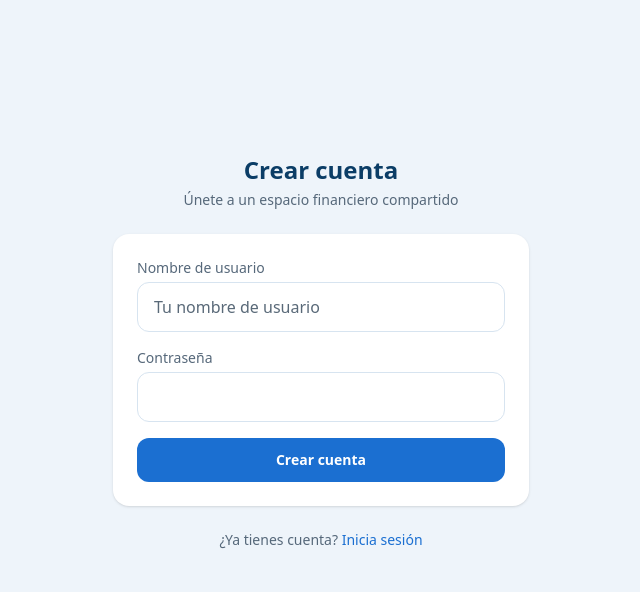
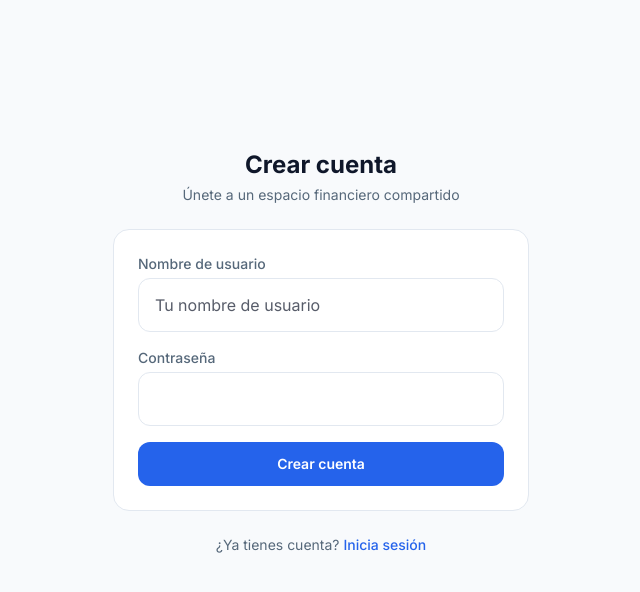
Before and after one commit to andrwdnc/not_problems_app, a Next.js app: page /signup in a window 1280 px wide. Shown: the top 592 px of the page, without its empty margins (319-959 px from the left). Built offline with nearby package versions, Linux system fonts and the light colour scheme; no server answers; the database is empty.

Commit message:
refactor(ui): modern palette, Inter font, flatter cards, stronger ring

```diff
--- a/src/app/globals.css
+++ b/src/app/globals.css
@@ -1,21 +1,23 @@
 @import "tailwindcss";
 
 @theme {
-  --color-brand-navy: #0B3D66;
-  --color-brand-primary: #1B6FD1;
-  --color-brand-sky: #6FB1F0;
-  --color-brand-pale: #DCEBFB;
-  --color-brand-bg: #EEF4FA;
+  --color-brand-navy: #0F172A;
+  --color-brand-primary: #2563EB;
+  --color-brand-sky: #60A5FA;
+  --color-brand-pale: #EFF6FF;
+  --color-brand-bg: #F8FAFC;
   --color-brand-surface: #FFFFFF;
-  --color-brand-ink: #12293F;
+  --color-brand-ink: #0F172A;
   --color-brand-muted: #56687A;
-  --color-brand-border: #D7E4F0;
+  --color-brand-border: #E2E8F0;
 
-  --color-financial-positive: #1F9E6D;
-  --color-financial-positiveBg: #E4F5EE;
-  --color-financial-negative: #E2574C;
-  --color-financial-negativeBg: #FCEAE8;
-  --color-financial-amber: #D98E1B;
+  --color-financial-positive: #10B981;
+  --color-financial-positiveBg: #ECFDF5;
+  --color-financial-negative: #EF4444;
+  --color-financial-negativeBg: #FEF2F2;
+  --color-financial-amber: #F59E0B;
+
+  --font-sans: var(--font-inter), system-ui, -apple-system, 'Segoe UI', Roboto, sans-serif;
 
   /* Barra de progreso indeterminado mientras se resuelve una navegación. */
   --animate-navegacion: navegacion 1.1s ease-in-out infinite;
--- a/src/app/layout.tsx
+++ b/src/app/layout.tsx
@@ -1,6 +1,13 @@
 import type { Metadata, Viewport } from 'next';
+import { Inter } from 'next/font/google';
 import './globals.css';
 import { app } from '@/literals';
+
+const inter = Inter({
+  subsets: ['latin'],
+  display: 'swap',
+  variable: '--font-inter',
+});
 
 export const metadata: Metadata = {
   title: app.nombre,
@@ -11,98 +18,32 @@ export const metadata: Metadata = {
     capable: true,
     statusBarStyle: 'default',
     title: app.nombre,
-    // Cada splash se declara con la media query del dispositivo al que
-    // corresponde. iOS solo muestra el splash si encuentra una imagen cuyo
-    // media encaje EXACTAMENTE con el del terminal; sin coincidencia, en su
-    // lugar se ve negro mientras carga el arranque en modo standalone.
-    // Las dimensiones son las lógicas (px de imagen / densidad), porque
-    // `device-width` y `device-height` se miden en puntos CSS, no en píxeles.
-    // Se ordenan de menor a mayor ancho lógico para que se demi más fácil.
     startupImage: [
-      {
-        url: '/splash-1125_2436.png',
-        media:
-          '(device-width: 375px) and (device-height: 812px) and (-webkit-device-pixel-ratio: 3) and (orientation: portrait)',
-      },
-      {
-        url: '/splash-1170_2532.png',
-        media:
-          '(device-width: 390px) and (device-height: 844px) and (-webkit-device-pixel-ratio: 3) and (orientation: portrait)',
-      },
-      {
-        // iPhone 15, 15 Pro, 16, 14 Pro
-        url: '/splash-1179_2556.png',
-        media:
-          '(device-width: 393px) and (device-height: 852px) and (-webkit-device-pixel-ratio: 3) and (orientation: portrait)',
-      },
-      {
-        // iPhone 17, 17 Pro, 16 Pro
-        url: '/splash-1206_2622.png',
-        media:
-          '(device-width: 402px) and (device-height: 874px) and (-webkit-device-pixel-ratio: 3) and (orientation: portrait)',
-      },
-      {
-        url: '/splash-828_1792.png',
-        media:
-          '(device-width: 414px) and (device-height: 896px) and (-webkit-device-pixel-ratio: 2) and (orientation: portrait)',
-      },
-      {
-        // iPhone XS Max, 11 Pro Max
-        url: '/splash-1242_2688.png',
-        media:
-          '(device-width: 414px) and (device-height: 896px) and (-webkit-device-pixel-ratio: 3) and (orientation: portrait)',
-      },
-      {
-        // iPhone Air
-        url: '/splash-1260_2736.png',
-        media:
-          '(device-width: 420px) and (device-height: 912px) and (-webkit-device-pixel-ratio: 3) and (orientation: portrait)',
-      },
-      {
-        // iPhone 12 Pro Max, 13 Pro Max, 14 Plus
-        url: '/splash-1284_2778.png',
-        media:
-          '(device-width: 428px) and (device-height: 926px) and (-webkit-device-pixel-ratio: 3) and (orientation: portrait)',
-      },
-      {
-        // iPhone 14 Pro Max, 15 Plus, 15 Pro Max
-        url: '/splash-1290_2796.png',
-        media:
-          '(device-width: 430px) and (device-height: 932px) and (-webkit-device-pixel-ratio: 3) and (orientation: portrait)',
-      },
-      {
-        // iPhone 17 Pro Max, 16 Pro Max
-        url: '/splash-1320_2868.png',
-        media:
-          '(device-width: 440px) and (device-height: 956px) and (-webkit-device-pixel-ratio: 3) and (orientation: portrait)',
-      },
+      { url: '/splash-1125_2436.png', media: '(device-width: 375px) and (device-height: 812px) and (-webkit-device-pixel-ratio: 3) and (orientation: portrait)' },
+      { url: '/splash-1170_2532.png', media: '(device-width: 390px) and (device-height: 844px) and (-webkit-device-pixel-ratio: 3) and (orientation: portrait)' },
+      { url: '/splash-1179_2556.png', media: '(device-width: 393px) and (device-height: 852px) and (-webkit-device-pixel-ratio: 3) and (orientation: portrait)' },
+      { url: '/splash-1206_2622.png', media: '(device-width: 402px) and (device-height: 874px) and (-webkit-device-pixel-ratio: 3) and (orientation: portrait)' },
+      { url: '/splash-828_1792.png', media: '(device-width: 414px) and (device-height: 896px) and (-webkit-device-pixel-ratio: 2) and (orientation: portrait)' },
+      { url: '/splash-1242_2688.png', media: '(device-width: 414px) and (device-height: 896px) and (-webkit-device-pixel-ratio: 3) and (orientation: portrait)' },
+      { url: '/splash-1260_2736.png', media: '(device-width: 420px) and (device-height: 912px) and (-webkit-device-pixel-ratio: 3) and (orientation: portrait)' },
+      { url: '/splash-1284_2778.png', media: '(device-width: 428px) and (device-height: 926px) and (-webkit-device-pixel-ratio: 3) and (orientation: portrait)' },
+      { url: '/splash-1290_2796.png', media: '(device-width: 430px) and (device-height: 932px) and (-webkit-device-pixel-ratio: 3) and (orientation: portrait)' },
+      { url: '/splash-1320_2868.png', media: '(device-width: 440px) and (device-height: 956px) and (-webkit-device-pixel-ratio: 3) and (orientation: portrait)' },
     ],
   },
-  formatDetection: {
-    telephone: false,
-  },
-  icons: {
-    icon: '/icon-192.png',
-    apple: '/apple-touch-icon.png',
-  },
+  formatDetection: { telephone: false },
+  icons: { icon: '/icon-192.png', apple: '/apple-touch-icon.png' },
 };
 
 export const viewport: Viewport = {
   themeColor: '#0B3D66',
-  // Permite que el layout se extienda bajo el notch y la barra de gestos:
-  // sin esto `env(safe-area-inset-*)` resuelve a 0 y el padding inferior de
-  // la barra de navegación no reserva el espacio de la home indicator.
   viewportFit: 'cover',
 };
 
-export default function RootLayout({
-  children,
-}: Readonly<{
-  children: React.ReactNode;
-}>) {
+export default function RootLayout({ children }: Readonly<{ children: React.ReactNode }>) {
   return (
-    <html lang="es">
-      <body className="min-h-screen antialiased">{children}</body>
+    <html lang="es" className={inter.variable}>
+      <body className="min-h-screen antialiased font-sans">{children}</body>
     </html>
   );
 }
--- a/src/components/features/AnilloProgreso.tsx
+++ b/src/components/features/AnilloProgreso.tsx
@@ -33,15 +33,15 @@ export function AnilloProgreso({
           r={radio}
           fill="none"
           stroke="var(--color-brand-pale)"
-          strokeWidth="18"
+          strokeWidth="14"
         />
         <circle
           cx="100"
           cy="100"
           r={radio}
           fill="none"
-          stroke="var(--color-financial-negative)"
-          strokeWidth="18"
+          stroke={superada ? 'var(--color-financial-negative)' : 'var(--color-brand-primary)'}
+          strokeWidth="14"
           strokeLinecap="round"
           strokeDasharray={circunferencia}
           strokeDashoffset={circunferencia - progreso}
--- a/src/components/features/InicioResumen.tsx
+++ b/src/components/features/InicioResumen.tsx
@@ -30,7 +30,7 @@ export function InicioResumen({ vista }: { vista: InicioResumenVista }) {
   return (
     <>
       <header className="flex items-center justify-between">
-        <h1 className="text-xl font-bold text-brand-navy">{vista.titulo}</h1>
+        <h1 className="text-2xl font-bold text-brand-navy">{vista.titulo}</h1>
       </header>
 
       {vista.hayDatos ? (
--- a/src/components/features/pantallas/PantallaGastos.tsx
+++ b/src/components/features/pantallas/PantallaGastos.tsx
@@ -34,7 +34,7 @@ export function PantallaGastos({
   vista: Promise<VistaPantallaGastos>;
 }) {
   return (
-    <div className="space-y-4">
+    <div className="space-y-6">
       <h1 className="text-xl font-bold text-brand-navy">{titulo}</h1>
       <Suspense fallback={<GastosSectionSkeleton />}>
         <SeccionGastos vista={vista} />
--- a/src/components/features/pantallas/PantallaInicio.tsx
+++ b/src/components/features/pantallas/PantallaInicio.tsx
@@ -52,7 +52,7 @@ export function PantallaInicio({
   gastos: Promise<DatosUltimosGastos>;
 }) {
   return (
-    <div className="space-y-5">
+    <div className="space-y-6">
       <Suspense fallback={<ResumenInicioSkeleton />}>
         <SeccionResumen resumen={resumen} />
       </Suspense>
--- a/src/components/ui/Card.tsx
+++ b/src/components/ui/Card.tsx
@@ -10,7 +10,7 @@ export function Card({
   return (
     <div
       className={cn(
-        'rounded-2xl bg-brand-surface p-4 shadow-sm',
+        'rounded-2xl bg-brand-surface p-5 border border-brand-border',
         className,
       )}
     >
--- a/src/components/ui/Input.tsx
+++ b/src/components/ui/Input.tsx
@@ -26,7 +26,7 @@ export function Input({ label, className, id, type, ...props }: InputProps) {
           // `min-w-0` + `max-w-full`: el input no puede ensancharse por su ancho
           // intrínseco (los nativos —fechas, números— traen un `size` propio) ni
           // empujar a su contenedor fuera de la pantalla.
-          'w-full max-w-full min-w-0 rounded-xl border border-brand-border bg-brand-surface px-4 py-3 text-base text-brand-ink outline-none transition-colors placeholder:text-brand-ink/70 focus:border-brand-primary',
+          'w-full max-w-full min-w-0 rounded-xl border border-brand-border bg-brand-surface px-4 py-3.5 text-base text-brand-ink outline-none transition-colors placeholder:text-brand-ink/70 focus:border-brand-primary focus:ring-2 focus:ring-brand-primary/20',
           // `type="date"`: sin `appearance-none`, WebKit pinta el campo nativo
           // con su estructura interna (día/mes/año + botón) y eso desborda el
           // ancho disponible, sacando la etiqueta de la pantalla.
```
Also changed, not shown: 1 other file (tests, documents, lock files or other folders).
